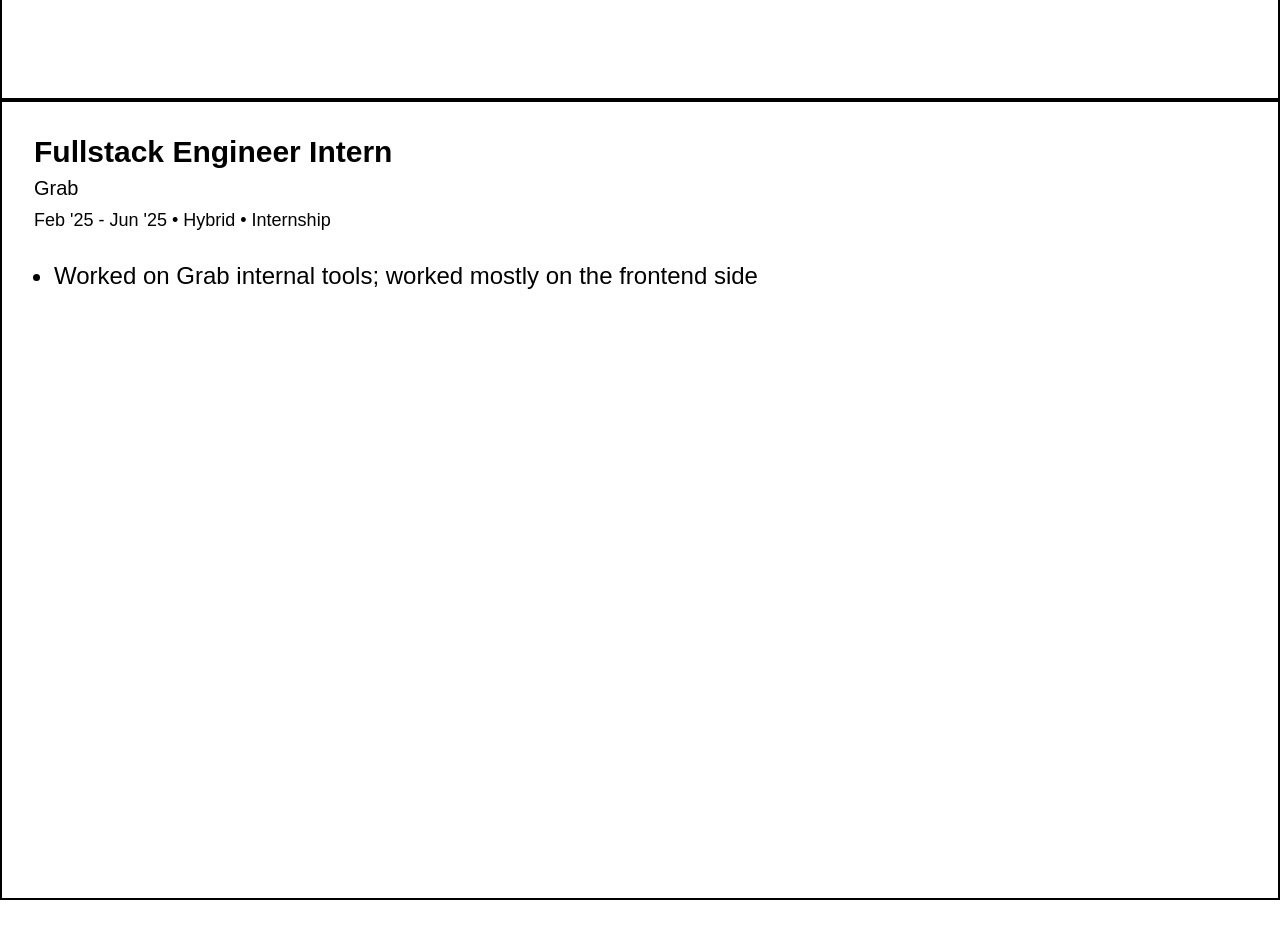
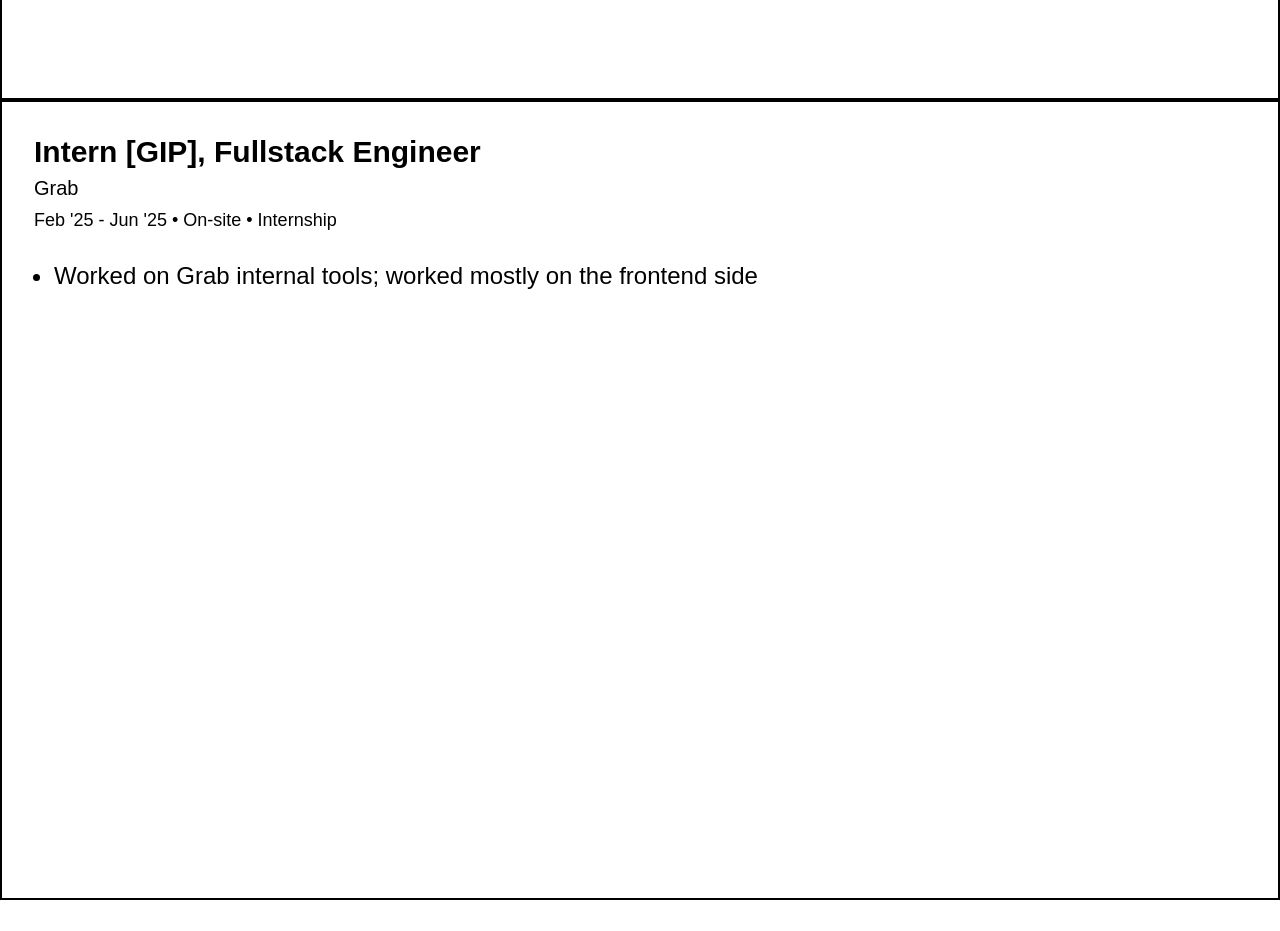
Before and after one commit to gibranoderenz/chopin, a Next.js app: page / in a window 1280 px wide. Shown: the part 10140-11071 px from the top of the page. Built offline with nearby package versions, Linux system fonts and the light colour scheme; a web font is replaced by a local one.

Commit message:
update experience section

```diff
--- a/src/components/modules/home/constants.ts
+++ b/src/components/modules/home/constants.ts
@@ -83,12 +83,12 @@
   {
     id: 5,
     place: "Grab",
-    title: "Fullstack Engineer Intern",
+    title: "Intern [GIP], Fullstack Engineer",
     jobDescriptions: [
       "Worked on Grab internal tools; worked mostly on the frontend side",
     ],
     period: "Feb '25 - Jun '25",
-    mode: "Hybrid",
+    mode: "On-site",
     type: "Internship",
     backgroundColor: "#FFFFFF",
     color: "#000000",
```
